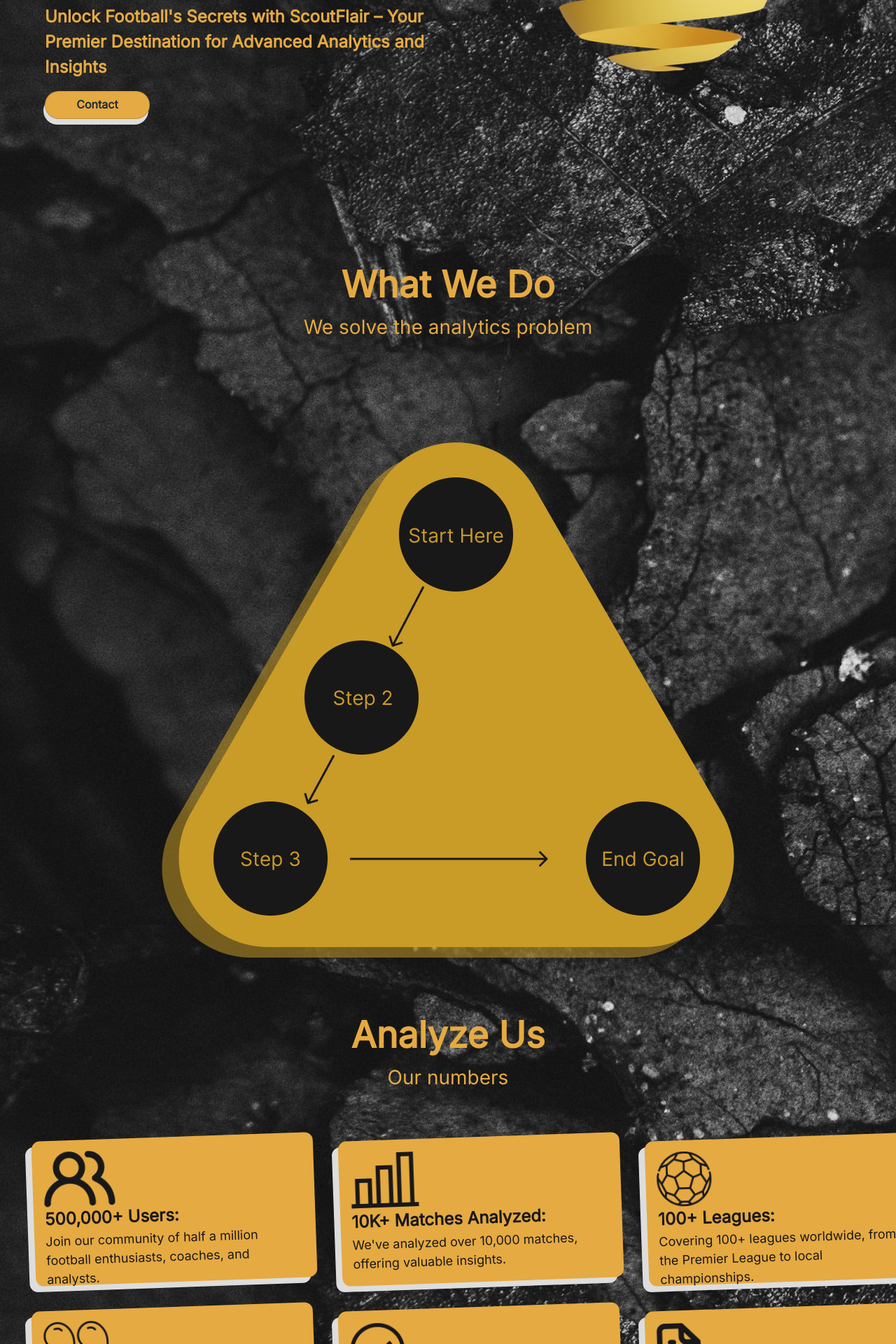
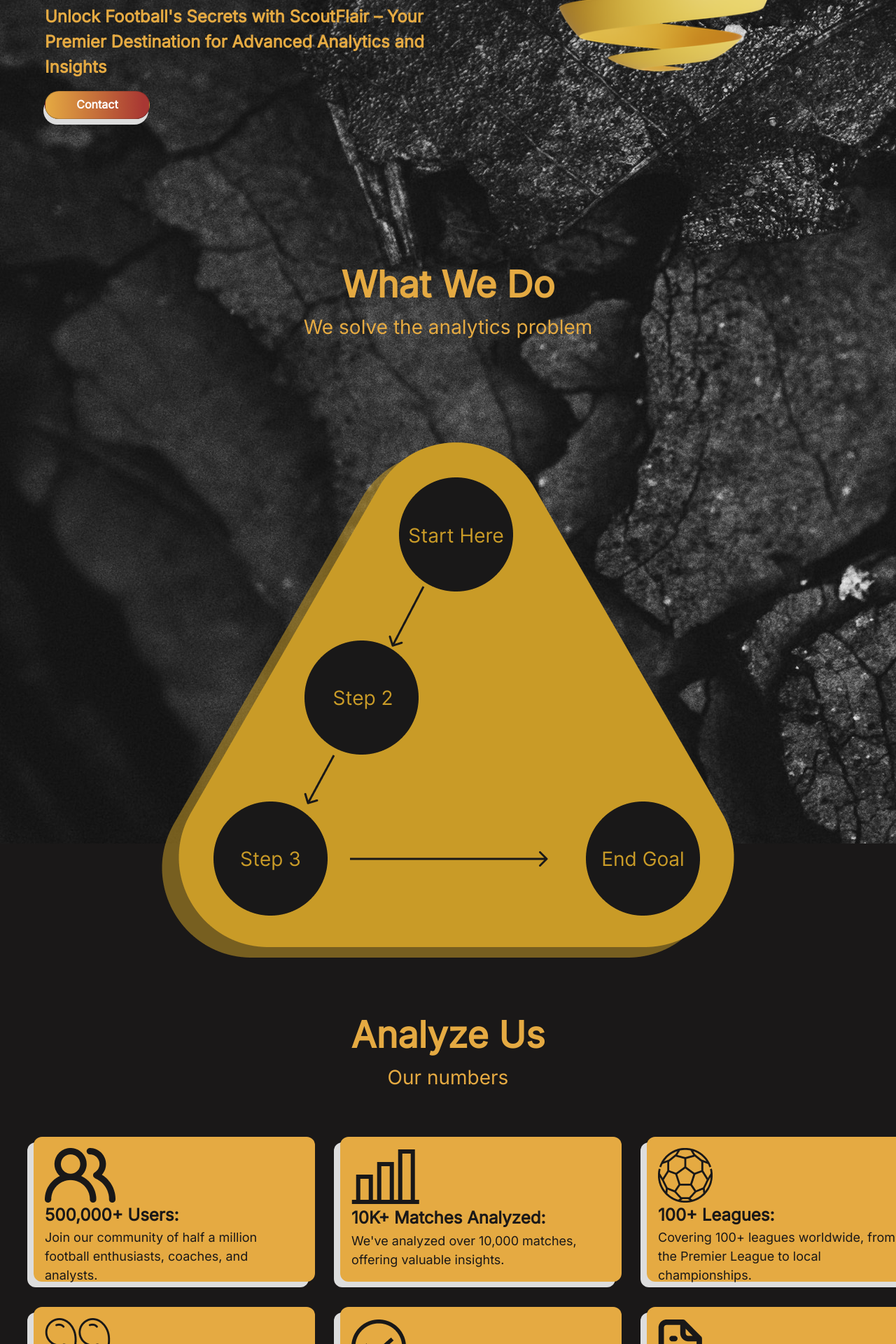
Before and after one commit to Valuegate/scout-flair-vlaue, a React (Create React App) app: page /about in a window 1280 px wide. Shown: the part 580-2500 px from the top of the page at 70% size. Built offline with nearby package versions, Linux system fonts and the light colour scheme.

Commit message:
update:dashboard start

```diff
--- a/src/componets/ProtectedNav.jsx
+++ b/src/componets/ProtectedNav.jsx
@@ -5,7 +5,7 @@
 
 const ProtectedNav = () => {
   return (
-    <div style={{ backgroundImage: `url(${bg})`,backgroundRepeat:'' }}>
+    <div style={{ backgroundImage: `url(${bg})`,backgroundRepeat:'no-repeat' }}>
         <Navbar/>
         <Outlet/>
     </div>
--- a/src/pages/About.jsx
+++ b/src/pages/About.jsx
@@ -13,7 +13,6 @@
 import yellowcomma from '../assets/yellowcomma.png'
 import {StarIcon} from '@chakra-ui/icons'
 import Faq from '../componets/Faq'
-import bg from '../assets/bg.jpg'
 import Footer from '../componets/Footer'
 
 
@@ -58,22 +57,22 @@
 
     ]
   return (
-    <Box w='full'h='100%' style={{ backgroundImage: `url(${bg})`,backgroundRepeat:'' }} >
-        <Box w='full'h={['100%','100%','100vh']}  style={{ backgroundImage: `url(${bg})`,backgroundRepeat:'' }} display='flex' p='2rem' alignItems='center' justifyContent='space-betweeen' flexDirection={['column','row']}>
+    <Box w='full'h='100%' style={{ backgroundImage: `transparent`,backgroundRepeat:'' }} >
+        <Box w='full'h={['100%','100%','100vh']}   display='flex' p='2rem' alignItems='center' justifyContent='space-betweeen' flexDirection={['column','row']}>
             <Box w={['full','50%']} p={['0rem','2rem']}>
                 <Text fontSize={['2.3rem','4rem']} mb={['1rem','']}  fontWeight='700' color='#E5AA42' >We are here to solve the football analytics problem</Text>
                 <Text fontWeight='700' fontSize='24px' color='#E5AA42'>Unlock Football's Secrets with ScoutFlair – Your Premier Destination for Advanced Analytics and Insights</Text>
                 <Button _hover={{
                     color:'#E5AA42',
-                    background:'#232B35',
+                    background:'var(--Gradient, linear-gradient(270deg, #A83733 5.33%, #E5AA42 100%))',
                     shadow:'-2px 8px 0px #232b30'
                 }}
-                color='#232B35'
+                color='#fff'
                 border='1px solid rgba(0,0,0,.15)'
                 mt='1rem'
                 w='150px'
                 shadow='-2px 8px 0px #ddd'
-                bg='#E5AA42'
+                bg='var(--Gradient, linear-gradient(270deg, #A83733 5.33%, #E5AA42 100%))'
                 p='16px, 48px, 16px, 48px'
                 borderRadius='48px'>Contact</Button>
             </Box>
@@ -92,7 +91,7 @@
             <Grid w='full' h='100%' placeItems='center' mt='2rem' p={['2rem','']} templateColumns={['repeat(1,1fr)','repeat(1,1fr)','repeat(1,1fr)','repeat(3,1fr)']} gap='9'>
                 { detail.map((details)=>{
                 return(
-                <Box key={details.id} w={['full','402px']} h='207px' shadow='-9px 8px 0px #ddd' borderRadius='12px' transform='skew(2deg,-2deg)' bg='#E5AA42' color='#1a1818'  display='flex' p='1rem' alignItems='baseline' justifyContent='space-evenly' flexDirection='column'>
+                <Box key={details.id} w={['full','402px']} h='207px' shadow='-9px 8px 0px #ddd' borderRadius='12px' bg='#E5AA42' color='#1a1818'  display='flex' p='1rem' alignItems='baseline' justifyContent='space-evenly' flexDirection='column'>
                    <Image src={details?.img} alt=''/>
                    <Text fontSize='24px' fontWeight='700' color='#1A1818'>{details?.title}</Text>
                     <Text fontSize='18px' fontWeight='400' color='#1A1818'>{details?.text}</Text>
--- a/src/pages/Services.jsx
+++ b/src/pages/Services.jsx
@@ -7,12 +7,11 @@
 import pic7 from '../assets/anyrgb 6.png'
 import Cta from '../componets/Cta'
 import Footer from '../componets/Footer'
-import bg from '../assets/bg.jpg'
 
 const Services = () => {
   return (
-     <Box w='full'h='100%' style={{ backgroundImage: `url(${bg})`,backgroundRepeat:'' }} >
-        <Box w='full'h={['100%','100%','100vh']}  display='flex' p='2rem' alignItems='center' justifyContent='space-betweeen' flexDirection={['column','row']}>
+     <Box w='full'h='100%' style={{ backgroundImage: `transparent`,backgroundRepeat:'' }} >
+        <Box w='full'h={['100%','100%','100vh']}  display='flex' p='2rem' alignItems='center' justifyContent='space-evenly' flexDirection={['column','row']}>
             <Box w={['full','50%']} p={['0rem','2rem']}>
                 <Text fontSize={['3.5rem','4rem']} fontWeight='700' color='#E5AA42' >Our Core Services</Text>
                 <Button _hover={{
@@ -23,7 +22,7 @@
                 color='#232B35'
                 border='1px solid rgba(0,0,0,.15)'
                 mt='1rem'
-                shadow='-2px 8px 0px #ddd'
+                shadow='-2px 8px 0px #BC9531'
                 bg='#E5AA42'
                 w='260px'
                 fontSize='24px'
```
Also changed, not shown: src/assets/tripic.png.
